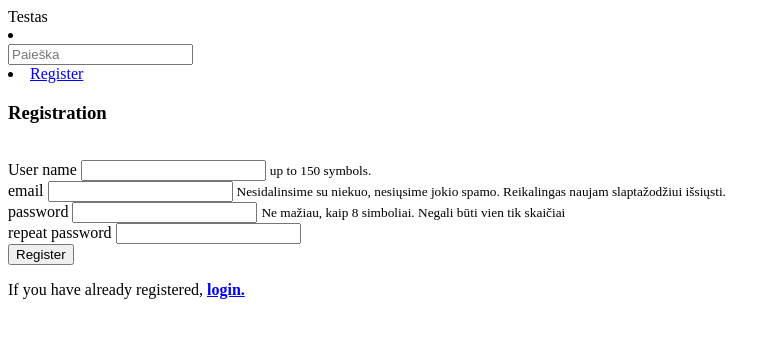
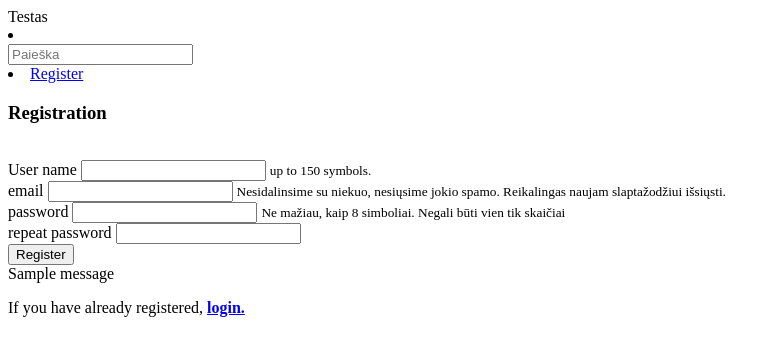
Before and after one commit to Oksana19761219/archeological_pottery, a Django app: page /pottery/register/ in a window 1280 px wide. Shown: the top 356 px of the page, without its empty margins (0-780 px from the left). Run offline with Django 4.2, Linux system fonts and the light colour scheme; tables that the repository leaves empty hold one stand-in row (values such as "Sample post"); one stand-in notice (Sample message) is shown.

Commit message:
add messages to registration template

```diff
--- a/archeological_pottery_forms/templates/register.html
+++ b/archeological_pottery_forms/templates/register.html
@@ -29,7 +29,18 @@
             </div>
             <button type="submit" class="btn btn-primary register-button">Register</button>
         </form>
+        {% if messages %}
+            {% for message in messages %}
+                <div class="alert alert-danger" role="alert">
+                    {{ message }}
+                </div>
+            {% endfor %}
+        {% endif %}
+
+
         <p>If you have already registered, <a href="/login"><strong>login.</strong></a></p>
     </div>
 
+
+
 {% endblock %}
```
